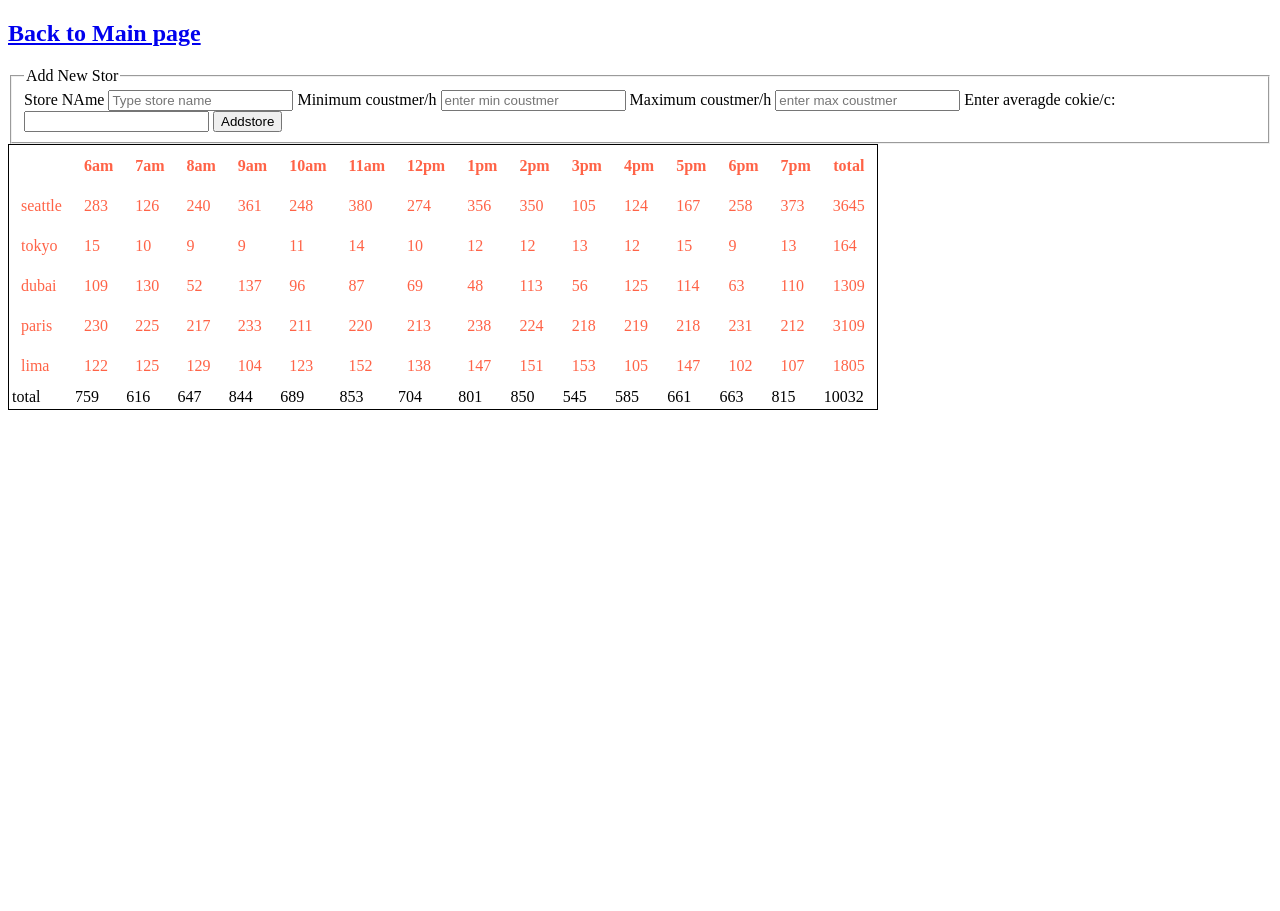
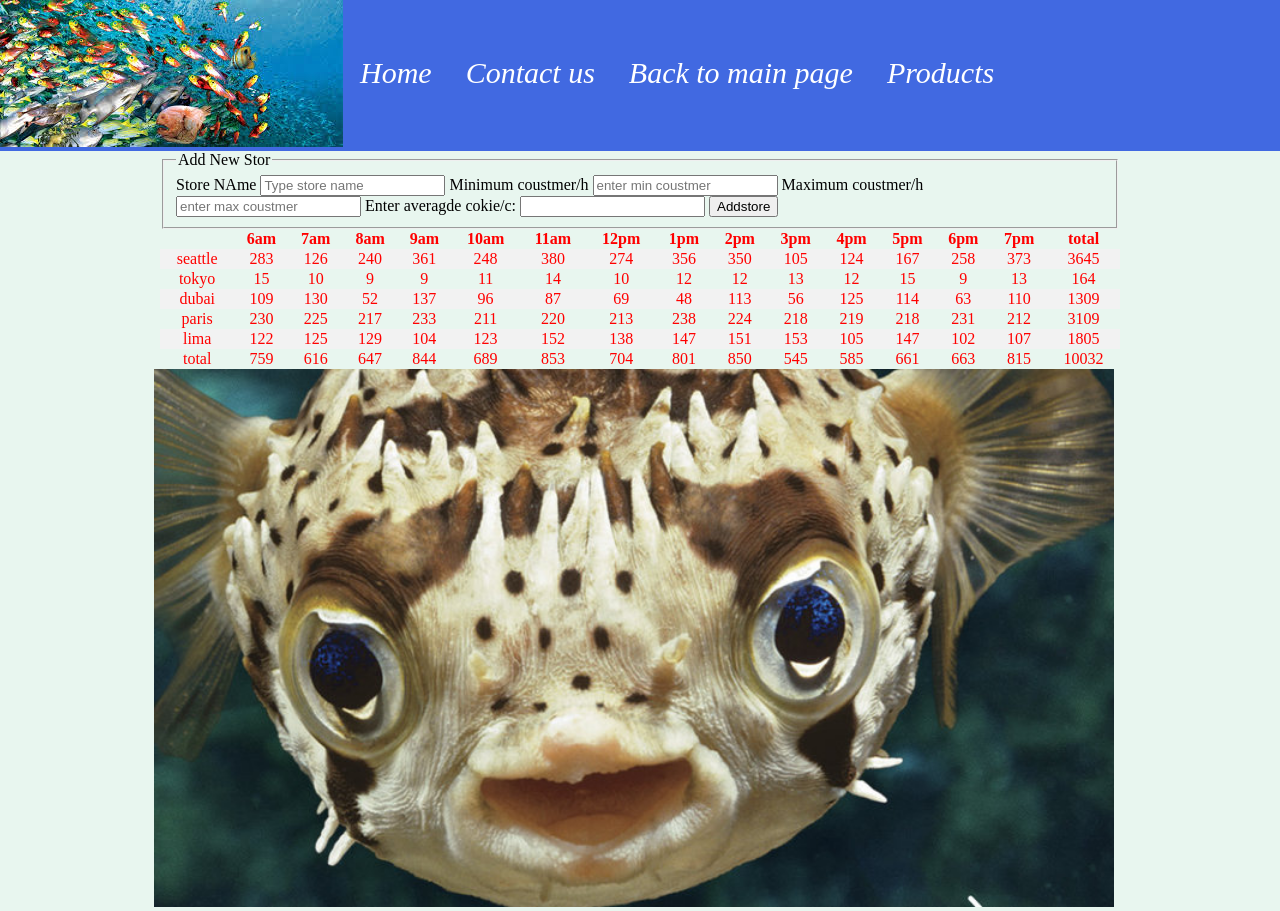
Before and after one commit to Mohammed1994Mosleh/cookie-stand, a plain HTML site: page sales.html in a window 1280 px wide. Before the commit the page ends 800 px from the top, so only its background shows below. Drawn offline with Linux system fonts and the light colour scheme.

Commit message:
solvelab b

```diff
--- a/css/style.css
+++ b/css/style.css
@@ -48,12 +48,17 @@ text-align: center;
 margin: auto;
 
 }
-table tr td,th{
+table, tr ,td,th{
 
     padding: 10px;
-    color: tomato;
+    color: #0A1931;
 
 }
+td{
+
+    text-align: center;
+}
+
 table{
 border: 1px solid;
 width: 50%;
@@ -63,3 +68,7 @@ width: 50%;
     width: 50%;
 
 }
+
+a{
+    text-decoration: none;
+}
--- /dev/null
+++ b/css/style2.css
@@ -0,0 +1,76 @@
+body{
+
+    background-color: #E8F6EF;
+    margin: 0;
+}
+
+a{
+    text-decoration: none;
+}
+table{
+
+    margin: auto;
+    width: 75%;
+    border-collapse: collapse;
+
+}
+tfoot,th,td{
+    color: red;
+    text-align: center;
+}
+tr:nth-child(even) {background-color: #f2f2f2;
+}
+form{
+    margin: auto;
+    width: 75%;
+}
+
+header{
+background-color: royalblue;
+ display: block;
+width: 100%;
+position: relative;
+margin: 0%;
+
+}
+header section{
+    padding: 0%;
+}
+#imgg{
+    height: 100%;
+}
+
+ul li {
+    display: inline-block;
+    }
+ul li a{
+    margin-right: 30px;
+    color: white;
+    font-size: 30px;
+    font-style: italic;
+
+}
+
+ul{
+
+}
+
+nav{
+
+    position: absolute;
+    top:40px;
+    left: 320px;
+
+}
+#salid{
+    width:100%;
+
+
+
+}
+#salid img{
+    width: 75%;
+
+    margin-left: 12%;
+    margin-right: 12%;
+}
--- a/sales.html
+++ b/sales.html
@@ -4,11 +4,39 @@
     <meta charset="UTF-8">
     <meta http-equiv="X-UA-Compatible" content="IE=edge">
     <meta name="viewport" content="width=device-width, initial-scale=1.0">
-    <link rel="stylesheet" href="css/style.css">
+    <link rel="stylesheet" href="css/style2.css">
     <title>Document</title>
 </head>
 <body>
-    <a href="index.html"><h2>Back to Main page</h2></a>
+
+  <header>
+
+      <section>
+
+        <img id="imgg" src="images/fish5.jpg" alt="">
+      </section>
+
+      <nav>
+        <ul>
+
+          <li><a href="">Home</a></li>
+          <li><a href="">Contact us</a></li>
+          <li><a href="index.html">Back to main page</a></li>
+          <li><a href="">Products</a></li>
+        </ul>
+      </nav>
+
+
+
+
+
+  </header>
+
+
+
+
+ <main>
+
 
 
     <form action="" id="form" >
@@ -30,9 +58,14 @@
     </form>
     <div id="con"></div>
 
+    <div id="salid">
+      <img src="images/fish3.jpg" alt="">
+    </div>
+
 
 
     <script src="js/app.js"></script>
+ </main>
 
 </body>
 </html>
```
Also changed, not shown: images/fish2.jpg (added), images/fish3.jpg (added), images/fish5.jpg (added).
